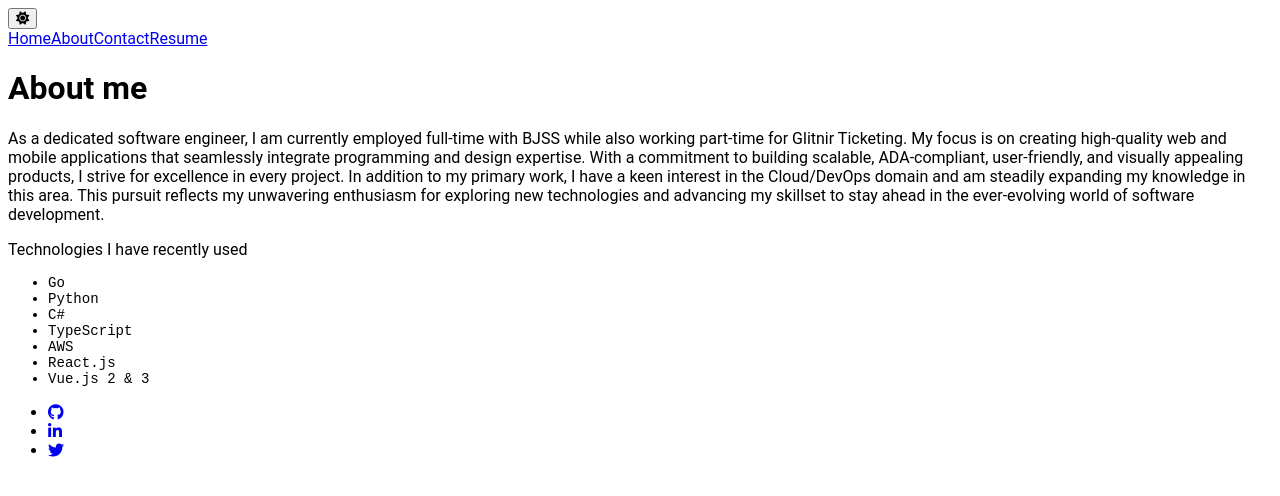
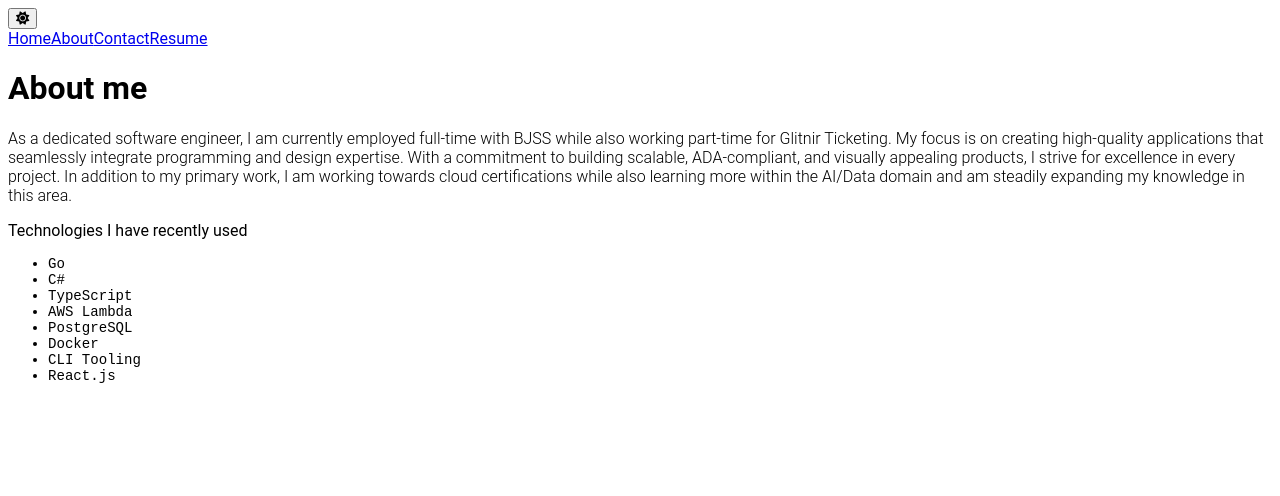
Before and after one commit to Stevendeleon/portfolio-v2, a Next.js app: page /about in a window 1280 px wide. Shown: the top 496 px of the page. Built offline with nearby package versions, Linux system fonts and the light colour scheme.

Commit message:
tweaks latest for resume

```diff
--- a/components/contactInformation.js
+++ b/components/contactInformation.js
@@ -5,7 +5,7 @@ export default function contactInformation(){
   return (
     <div className="flex justify-between w-full mx-auto mt-10 text-center ">
       <a
-        href="mailto:me@stevendeleon.com"
+        href="mailto:stevendeleon2892@gmail.com"
         className="w-auto px-12 py-2 mx-auto text-xl font-bold text-gray-700 duration-200 ease-out transform bg-gray-100 rounded-md cursor-pointer dark:text-gray-100 hover:scale-110 motion-reduce:transform-none dark:bg-gray-800 dark:hover:text-yellow-200 hover:text-red-600"
       >
         {EMAIL_TEXT}
--- a/components/layout.js
+++ b/components/layout.js
@@ -17,7 +17,7 @@ export default function layout({ children }){
       <main className="flex flex-col justify-center px-8 mb-20">
         {children}
       </main>
-      <Footer />
+      {/*<Footer />*/}
     </div>
   );
 };
--- a/components/recentTechnologies.js
+++ b/components/recentTechnologies.js
@@ -4,12 +4,14 @@ import { RECENT_TECHNOLOGIES as rt } from "../constants";
 const recentTechnologies = () => {
   const list = [
     rt.go,
-    rt.python,
     rt.cSharp,
     rt.typescript,
-    rt.aws,
-    rt.react,
-    rt.vue,
+    rt.awsLambda,
+    rt.postgres,
+    rt.docker,
+    rt.cli,
+    rt.react
+
   ];
 
   const renderList = list.map((li, index) => {
--- a/constants/index.js
+++ b/constants/index.js
@@ -1,20 +1,21 @@
 // Home page
 export const MY_NAME = 'Steven DeLeon';
-export const JOB_TITLE = "Software Developer | New York";
+export const JOB_TITLE = "Sr. Software Engineer | New York";
 
 // About page
 export const ABOUT_ME = "About me";
 export const FULL_TIME_JOB_COMPANY_NAME = "BJSS";
 export const PART_TIME_JOB_COMPANY_NAME = "Glitnir Ticketing";
 export const ABOUT_ME_DESCRIPTION = `As a dedicated software engineer, I am currently employed full-time with BJSS while also working part-time for Glitnir Ticketing.
-My focus is on creating high-quality web and mobile applications that seamlessly integrate programming and design expertise. With a commitment to building scalable, ADA-compliant, user-friendly, and visually appealing products, I strive for excellence in every project.
-In addition to my primary work, I have a keen interest in the Cloud/DevOps domain and am steadily expanding my knowledge in this area. This pursuit reflects my unwavering enthusiasm for exploring new technologies and advancing my skillset to stay ahead in the ever-evolving world of software development.`;
+My focus is on creating high-quality applications that seamlessly integrate programming and design expertise. With a commitment to building scalable, ADA-compliant, and visually appealing products, I strive for excellence in every project.
+In addition to my primary work, I am working towards cloud certifications while also learning more within the AI/Data domain and am steadily expanding my knowledge in this area.`;
 export const RECENT_TECH_USED_TITLE = "Technologies I have recently used";
 export const RECENT_TECHNOLOGIES = {
   capacitor: "Capacitor.js",
   terraform: "Terraform",
   aws: "AWS",
-  vue: "Vue.js 2 & 3",
+  awsLambda: "AWS Lambda",
+  vue: "Vue 3",
   react: "React.js",
   prisma: "Prisma",
   gcp: "Google Cloud Platform",
@@ -34,6 +35,9 @@ export const RECENT_TECHNOLOGIES = {
   dataScience: "Data Science",
   go: "Go",
   cSharp: "C#",
+  postgres: "PostgreSQL",
+  cli: "CLI Tooling"
+
 }
 
 export const VIEW_PROJECTS = "View some of my work";
--- a/pages/about/index.js
+++ b/pages/about/index.js
@@ -15,7 +15,7 @@ export default function About() {
     <Layout>
       <div className="flex flex-col items-start justify-center max-w-2xl mx-auto mb-16">
         <h1 className="mt-24 mb-6 text-4xl font-bold md:text-6xl " data-testid="about-me">{ABOUT_ME}</h1>
-        <p className="mb-8 text-lg">
+        <p className="mb-8 text-lg" style={{fontWeight: 300}}>
           {ABOUT_ME_DESCRIPTION}
         </p>
 
```
Also changed, not shown: 2 other files (tests, documents, lock files or other folders).
